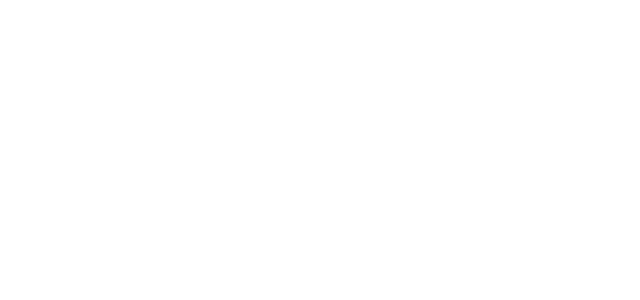
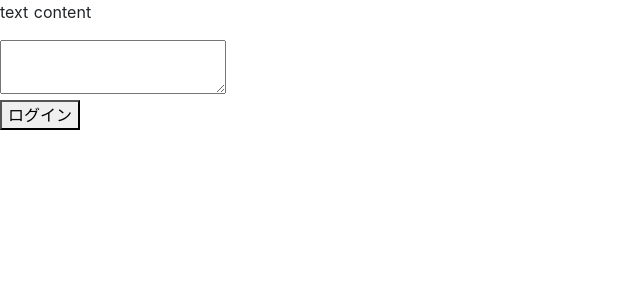
Before and after one commit to akakou-hobby/rotarite, a Nuxt app: page /new_scene in a window 1280 px wide. Before the commit this address had no page. Shown: the top 300 px of the page, without its empty margins (0-640 px from the left). Built offline with nearby package versions, Linux system fonts and the light colour scheme.

Commit message:
投稿ページを追加

```diff
--- /dev/null
+++ b/pages/new_scene.vue
@@ -0,0 +1,32 @@
+<template>
+  <div>
+    <p>text content</p>
+    <textarea v-model="content"></textarea>
+    <br />
+    <button type="button" value="submit" v-on:click="submit()">ログイン</button>
+  </div>
+</template>
+
+<script>
+import Logo from "~/components/Logo.vue";
+// import firebase from "app";
+
+// const app = firebase.init();
+export default {
+  methods: {
+    submit() {
+      const scene = new this.$Scene();
+      this.$SceneRepository.store(scene);
+      location.href = "/";
+    }
+  },
+  mounted() {},
+  data() {
+    return {
+      content: ""
+    };
+  }
+};
+</script>
+
+<style></style>
```
